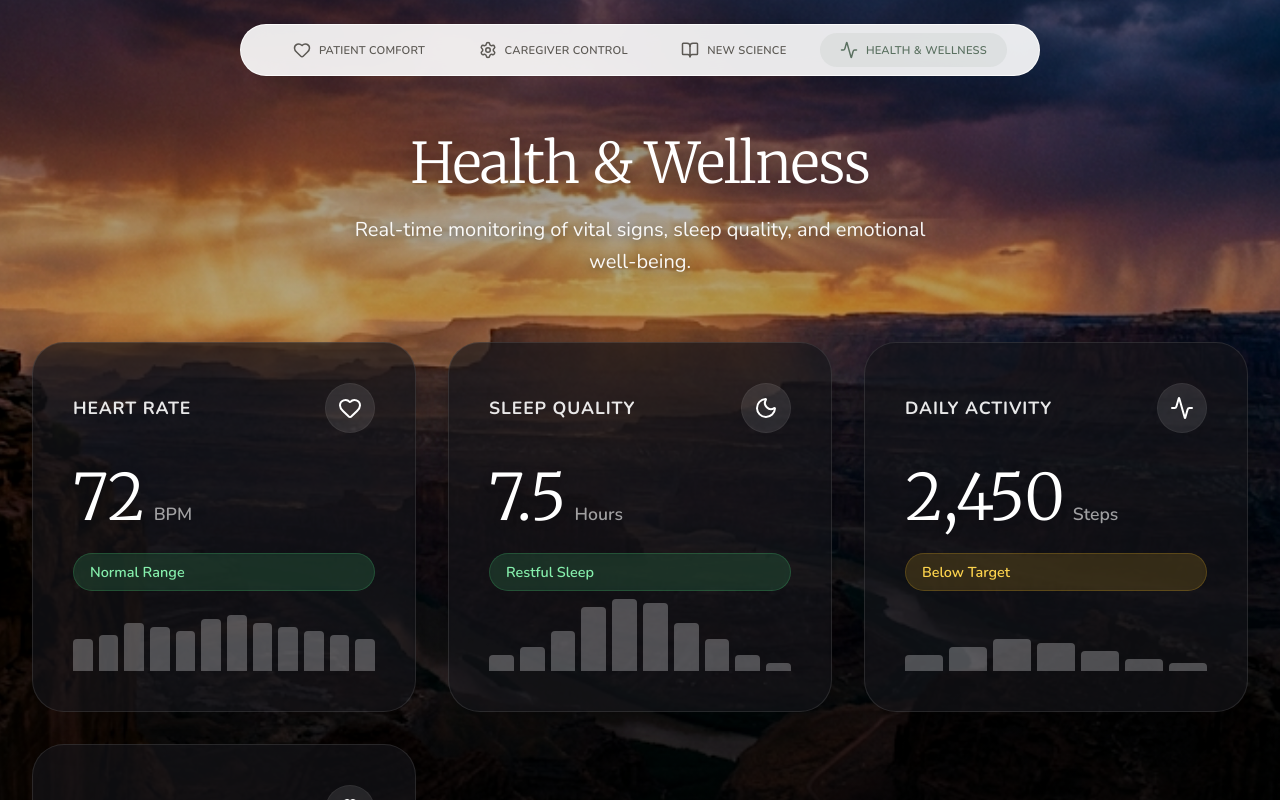
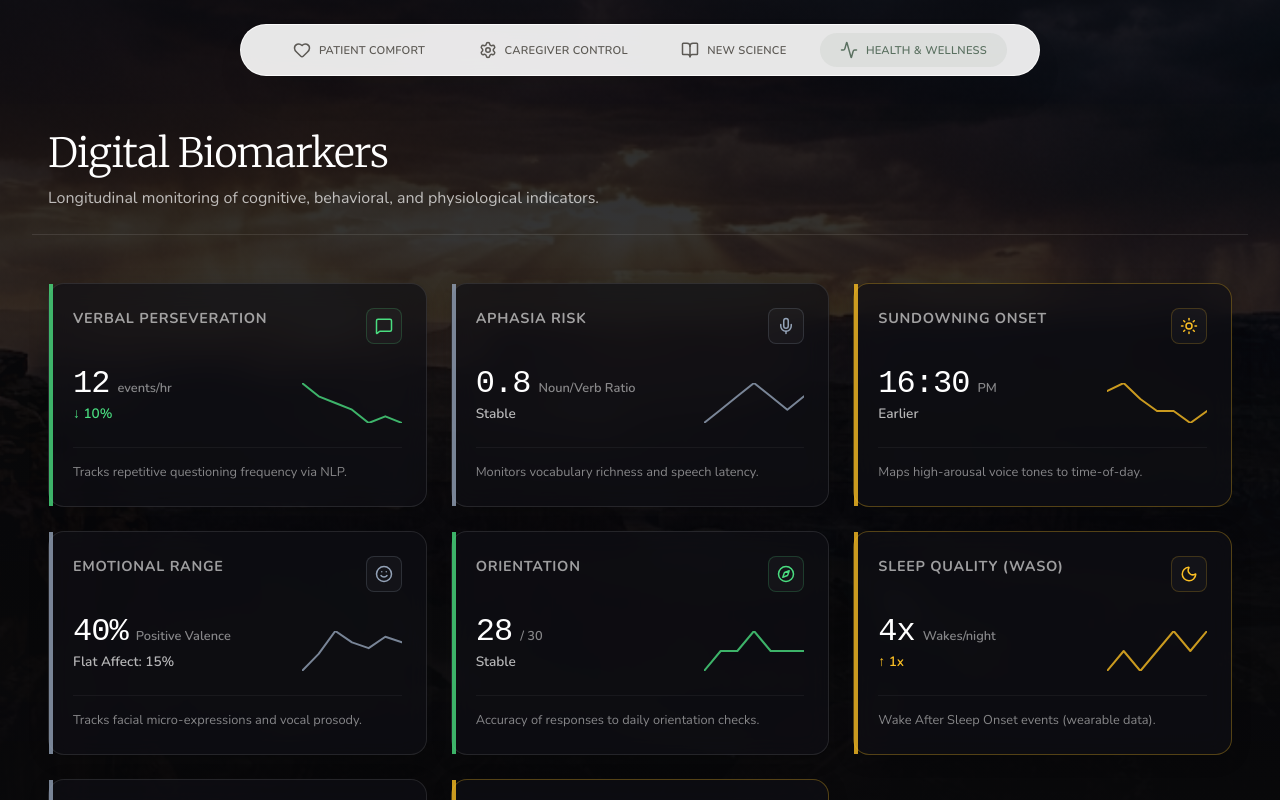
Before and after one commit to rgkhabbaz-sys/everloved-v3, a Next.js app: page /wellness in a window 1280 px wide. Built offline with nearby package versions, Linux system fonts and the light colour scheme.

Commit message:
Refactor: Health & Wellness Digital Biomarker Dashboard

```diff
--- a/src/components/Wellness/MetricCard.tsx
+++ b/src/components/Wellness/MetricCard.tsx
@@ -1,49 +1,65 @@
 import React from 'react';
 import { LucideIcon } from 'lucide-react';
 import styles from './Wellness.module.css';
+import Sparkline from './Sparkline';
 
 interface MetricCardProps {
     title: string;
     value: string | number;
-    unit: string;
+    unit?: string;
     icon: LucideIcon;
     status: 'good' | 'warning' | 'neutral';
-    statusText: string;
-    data?: number[]; // Simple array for visualization
+    trend?: string;
+    context?: string;
+    data?: number[];
 }
 
-const MetricCard: React.FC<MetricCardProps> = ({ title, value, unit, icon: Icon, status, statusText, data = [] }) => {
-    const statusClass = status === 'good' ? styles.statusGood : status === 'warning' ? styles.statusWarning : '';
+const MetricCard: React.FC<MetricCardProps> = ({
+    title,
+    value,
+    unit,
+    icon: Icon,
+    status,
+    trend,
+    context,
+    data = []
+}) => {
+    const statusColor = status === 'good' ? '#4ade80' : status === 'warning' ? '#fbbf24' : '#94a3b8';
 
     return (
-        <div className={`glass-panel ${styles.card}`}>
+        <div className={styles.card} style={{ borderColor: status === 'warning' ? 'rgba(251, 191, 36, 0.3)' : 'rgba(255, 255, 255, 0.1)' }}>
             <div className={styles.cardHeader}>
                 <h3 className={styles.cardTitle}>{title}</h3>
-                <div className={styles.iconWrapper}>
-                    <Icon size={24} />
+                <div className={styles.iconWrapper} style={{ color: statusColor, borderColor: `rgba(${status === 'good' ? '74, 222, 128' : status === 'warning' ? '251, 191, 36' : '148, 163, 184'}, 0.2)` }}>
+                    <Icon size={18} />
                 </div>
             </div>
 
-            <div className={styles.valueContainer}>
-                <span className={styles.value}>{value}</span>
-                <span className={styles.unit}>{unit}</span>
+            <div className={styles.mainContent}>
+                <div className={styles.valueGroup}>
+                    <div className={styles.valueContainer}>
+                        <span className={styles.value}>{value}</span>
+                        {unit && <span className={styles.unit}>{unit}</span>}
+                    </div>
+                    {trend && (
+                        <div className={styles.trend} style={{ color: trend.includes('↓') && status === 'good' ? '#4ade80' : trend.includes('↑') && status === 'warning' ? '#fbbf24' : 'rgba(255,255,255,0.7)' }}>
+                            {trend}
+                        </div>
+                    )}
+                </div>
+
+                <div className={styles.sparklineContainer}>
+                    <Sparkline data={data} color={statusColor} />
+                </div>
             </div>
 
-            <div className={`${styles.status} ${statusClass}`}>
-                {statusText}
-            </div>
-
-            {data.length > 0 && (
-                <div className={styles.visualization}>
-                    {data.map((h, i) => (
-                        <div
-                            key={i}
-                            className={styles.bar}
-                            style={{ height: `${h}%`, color: status === 'good' ? '#4ade80' : status === 'warning' ? '#fbbf24' : '#fff' }}
-                        />
-                    ))}
+            {context && (
+                <div className={styles.context}>
+                    {context}
                 </div>
             )}
+
+            <div className={styles.statusBar} style={{ background: statusColor }} />
         </div>
     );
 };
--- /dev/null
+++ b/src/components/Wellness/Sparkline.tsx
@@ -0,0 +1,45 @@
+import React from 'react';
+
+interface SparklineProps {
+    data: number[];
+    color?: string;
+    width?: number;
+    height?: number;
+    strokeWidth?: number;
+}
+
+const Sparkline: React.FC<SparklineProps> = ({
+    data,
+    color = '#4ade80',
+    width = 100,
+    height = 40,
+    strokeWidth = 2
+}) => {
+    if (!data || data.length < 2) return null;
+
+    const min = Math.min(...data);
+    const max = Math.max(...data);
+    const range = max - min || 1; // Avoid division by zero
+
+    // Calculate points
+    const points = data.map((val, i) => {
+        const x = (i / (data.length - 1)) * width;
+        const y = height - ((val - min) / range) * height;
+        return `${x},${y}`;
+    }).join(' ');
+
+    return (
+        <svg width="100%" height="100%" viewBox={`0 0 ${width} ${height}`} preserveAspectRatio="none">
+            <polyline
+                points={points}
+                fill="none"
+                stroke={color}
+                strokeWidth={strokeWidth}
+                strokeLinecap="round"
+                strokeLinejoin="round"
+            />
+        </svg>
+    );
+};
+
+export default Sparkline;
--- a/src/components/Wellness/Wellness.module.css
+++ b/src/components/Wellness/Wellness.module.css
@@ -3,8 +3,8 @@
     width: 100vw;
     position: relative;
     overflow-x: hidden;
-    background: #000;
-    /* Fallback */
+    background: #09090b;
+    /* Darker, more clinical background */
 }
 
 .backgroundWrapper {
@@ -18,11 +18,12 @@
 
 .backgroundImage {
     object-fit: cover;
-    opacity: 0.9;
-    /* Slight dim for text */
+    opacity: 0.4;
+    /* Reduced opacity for higher contrast UI */
+    filter: grayscale(40%) contrast(1.1);
+    /* More clinical, less vibrant */
 }
 
-/* Sophisticated Overlay for Legibility */
 .overlay {
     position: fixed;
     top: 0;
@@ -30,9 +31,9 @@
     width: 100%;
     height: 100%;
     background: linear-gradient(to bottom,
-            rgba(0, 0, 0, 0.4) 0%,
-            rgba(0, 0, 0, 0.2) 40%,
-            rgba(0, 0, 0, 0.7) 100%);
+            rgba(9, 9, 11, 0.7) 0%,
+            rgba(9, 9, 11, 0.5) 40%,
+            rgba(9, 9, 11, 0.9) 100%);
     z-index: 1;
     pointer-events: none;
 }
@@ -40,191 +41,180 @@
 .dashboard {
     position: relative;
     z-index: 10;
-    /* padding handled by PageLayout */
-    /* padding: 8rem 2rem 4rem; */
-    max-width: 1400px;
+    max-width: 1600px;
+    /* Wider for 4 columns */
     margin: 0 auto;
 }
 
 .header {
-    margin-bottom: 4rem;
-    text-align: center;
+    margin-bottom: 3rem;
+    text-align: left;
+    /* Clinical dashboards often align left */
+    padding-left: 1rem;
     animation: fadeIn 1s ease-out;
+    border-bottom: 1px solid rgba(255, 255, 255, 0.1);
+    padding-bottom: 1.5rem;
 }
 
 .title {
     font-family: 'Merriweather', serif;
-    font-size: 3.5rem;
+    font-size: 2.5rem;
+    /* Slightly smaller, more professional */
     font-weight: 300;
-    margin-bottom: 1rem;
+    margin-bottom: 0.5rem;
     color: #fff;
-    text-shadow: 0 4px 20px rgba(0, 0, 0, 0.5);
-    /* Stronger shadow */
     letter-spacing: -0.02em;
 }
 
 .subtitle {
     font-family: 'Nunito', sans-serif;
-    color: rgba(255, 255, 255, 0.95);
-    font-size: 1.25rem;
-    max-width: 600px;
-    margin: 0 auto;
-    line-height: 1.6;
-    font-weight: 500;
-    text-shadow: 0 2px 10px rgba(0, 0, 0, 0.5);
+    color: rgba(255, 255, 255, 0.7);
+    font-size: 1rem;
+    max-width: 800px;
+    line-height: 1.5;
+    font-weight: 400;
 }
 
 .grid {
     display: grid;
-    grid-template-columns: repeat(auto-fit, minmax(320px, 1fr));
-    gap: 2rem;
+    grid-template-columns: repeat(auto-fit, minmax(300px, 1fr));
+    gap: 1.5rem;
+    padding: 0 1rem;
 }
 
-.grid>* {
-    opacity: 0;
-    animation: slideUp 0.8s cubic-bezier(0.2, 0.8, 0.2, 1) forwards;
+/* Responsive adjustments */
+@media (min-width: 1400px) {
+    .grid {
+        grid-template-columns: repeat(4, 1fr);
+        /* 4 columns on large screens */
+    }
 }
 
-.grid>*:nth-child(1) {
-    animation-delay: 0.1s;
-}
-
-.grid>*:nth-child(2) {
-    animation-delay: 0.2s;
-}
-
-.grid>*:nth-child(3) {
-    animation-delay: 0.3s;
-}
-
-.grid>*:nth-child(4) {
-    animation-delay: 0.4s;
-}
-
-/* Premium Dark Glass Card - High Contrast */
 .card {
-    background: rgba(20, 20, 25, 0.65);
-    /* Dark Charcoal Glass */
-    backdrop-filter: blur(24px);
-    -webkit-backdrop-filter: blur(24px);
+    background: rgba(15, 15, 20, 0.7);
+    /* Darker glass */
+    backdrop-filter: blur(12px);
+    -webkit-backdrop-filter: blur(12px);
     border: 1px solid rgba(255, 255, 255, 0.1);
-    border-radius: 32px;
-    padding: 2.5rem;
+    border-radius: 16px;
+    /* Tighter radius */
+    padding: 1.5rem;
     display: flex;
     flex-direction: column;
     height: 100%;
     position: relative;
-    overflow: hidden;
-    transition: all 0.4s cubic-bezier(0.2, 0.8, 0.2, 1);
-    box-shadow: 0 20px 40px -10px rgba(0, 0, 0, 0.4);
+    transition: all 0.3s ease;
+    box-shadow: 0 4px 20px rgba(0, 0, 0, 0.2);
 }
 
 .card:hover {
-    transform: translateY(-8px);
-    background: rgba(20, 20, 25, 0.75);
+    background: rgba(20, 20, 25, 0.8);
+    transform: translateY(-2px);
+    box-shadow: 0 10px 30px rgba(0, 0, 0, 0.3);
     border-color: rgba(255, 255, 255, 0.2);
-    box-shadow: 0 30px 60px -12px rgba(0, 0, 0, 0.5);
 }
 
 .cardHeader {
     display: flex;
-    align-items: center;
+    align-items: flex-start;
     justify-content: space-between;
-    margin-bottom: 2rem;
+    margin-bottom: 1.5rem;
 }
 
 .cardTitle {
     font-family: 'Nunito', sans-serif;
-    font-size: 1.1rem;
+    font-size: 0.9rem;
     font-weight: 700;
-    color: rgba(255, 255, 255, 0.9);
+    color: rgba(255, 255, 255, 0.6);
+    text-transform: uppercase;
     letter-spacing: 0.05em;
-    text-transform: uppercase;
+    line-height: 1.4;
 }
 
 .iconWrapper {
-    padding: 12px;
-    background: rgba(255, 255, 255, 0.1);
-    border-radius: 50%;
-    color: #fff;
+    padding: 8px;
+    background: rgba(255, 255, 255, 0.03);
+    border-radius: 8px;
     display: flex;
     align-items: center;
     justify-content: center;
-    border: 1px solid rgba(255, 255, 255, 0.05);
+    border: 1px solid transparent;
+}
+
+.mainContent {
+    display: flex;
+    justify-content: space-between;
+    align-items: flex-end;
+    margin-bottom: 1.5rem;
+}
+
+.valueGroup {
+    display: flex;
+    flex-direction: column;
+    gap: 0.25rem;
 }
 
 .valueContainer {
-    margin-bottom: 1.5rem;
+    display: flex;
+    align-items: baseline;
 }
 
 .value {
-    font-family: 'Merriweather', serif;
-    font-size: 4rem;
-    font-weight: 300;
+    font-family: 'Roboto Mono', monospace;
+    /* Monospace for data */
+    font-size: 2rem;
+    font-weight: 500;
     color: #fff;
     line-height: 1;
-    text-shadow: 0 2px 10px rgba(0, 0, 0, 0.2);
+    letter-spacing: -0.03em;
 }
 
 .unit {
     font-family: 'Nunito', sans-serif;
-    font-size: 1.1rem;
-    color: rgba(255, 255, 255, 0.6);
+    font-size: 0.8rem;
+    color: rgba(255, 255, 255, 0.5);
     margin-left: 0.5rem;
     font-weight: 600;
 }
 
-.status {
-    display: inline-flex;
+.trend {
+    font-family: 'Nunito', sans-serif;
+    font-size: 0.85rem;
+    font-weight: 600;
+    display: flex;
     align-items: center;
-    gap: 0.5rem;
-    font-size: 0.9rem;
-    font-weight: 600;
-    padding: 0.5rem 1rem;
-    border-radius: 99px;
-    background: rgba(255, 255, 255, 0.05);
-    color: rgba(255, 255, 255, 0.9);
-    backdrop-filter: blur(4px);
-    border: 1px solid rgba(255, 255, 255, 0.05);
+    gap: 4px;
 }
 
-.statusGood {
-    background: rgba(74, 222, 128, 0.15);
-    color: #86efac;
-    border-color: rgba(74, 222, 128, 0.2);
+.sparklineContainer {
+    width: 100px;
+    height: 40px;
+    opacity: 0.8;
 }
 
-.statusWarning {
-    background: rgba(251, 191, 36, 0.15);
-    color: #fcd34d;
-    border-color: rgba(251, 191, 36, 0.2);
+.context {
+    font-family: 'Nunito', sans-serif;
+    font-size: 0.8rem;
+    color: rgba(255, 255, 255, 0.5);
+    line-height: 1.4;
+    margin-top: auto;
+    padding-top: 1rem;
+    border-top: 1px solid rgba(255, 255, 255, 0.05);
 }
 
-/* Visualization Bars */
-.visualization {
-    margin-top: auto;
-    height: 80px;
-    display: flex;
-    align-items: flex-end;
-    gap: 6px;
-    opacity: 0.9;
-}
-
-.bar {
-    flex: 1;
-    background: rgba(255, 255, 255, 0.3);
-    border-radius: 4px 4px 0 0;
-    transition: height 1s cubic-bezier(0.2, 0.8, 0.2, 1);
-}
-
-.card:hover .bar {
-    background: rgba(255, 255, 255, 0.5);
+.statusBar {
+    position: absolute;
+    top: 0;
+    left: 0;
+    width: 4px;
+    height: 100%;
+    opacity: 0.8;
 }
 
 @keyframes slideUp {
     from {
         opacity: 0;
-        transform: translateY(40px);
+        transform: translateY(20px);
     }
 
     to {
--- a/src/components/Wellness/WellnessDashboard.tsx
+++ b/src/components/Wellness/WellnessDashboard.tsx
@@ -2,7 +2,16 @@
 
 import React from 'react';
 import Image from 'next/image';
-import { Heart, Moon, Activity, Brain } from 'lucide-react';
+import {
+    MessageSquare,
+    Mic,
+    Sun,
+    Smile,
+    Compass,
+    Moon,
+    Activity,
+    Droplets
+} from 'lucide-react';
 import { motion } from 'framer-motion';
 import MetricCard from './MetricCard';
 import PageLayout from '../UI/PageLayout';
@@ -13,7 +22,7 @@ const container = {
     show: {
         opacity: 1,
         transition: {
-            staggerChildren: 0.5
+            staggerChildren: 0.1
         }
     }
 };
@@ -24,26 +33,21 @@ const item = {
         opacity: 1,
         y: 0,
         transition: {
-            duration: 2.0,
-            ease: "easeInOut" as const
+            duration: 0.8,
+            ease: "easeOut" as const
         }
     }
 };
 
 const WellnessDashboard = () => {
-    // Mock data for visualizations
-    const heartRateData = [40, 45, 60, 55, 50, 65, 70, 60, 55, 50, 45, 40];
-    const sleepData = [20, 30, 50, 80, 90, 85, 60, 40, 20, 10];
-    const moodData = [60, 65, 70, 80, 75, 70, 65, 60, 65, 70];
-
     return (
         <div className={styles.container}>
             <div className={styles.backgroundWrapper}>
                 <motion.div
                     initial={{ scale: 1 }}
-                    animate={{ scale: 1.3 }}
+                    animate={{ scale: 1.1 }}
                     transition={{
-                        duration: 35,
+                        duration: 40,
                         repeat: Infinity,
                         repeatType: 'reverse',
                         ease: 'easeInOut',
@@ -69,58 +73,122 @@ const WellnessDashboard = () => {
             >
                 <PageLayout>
                     <header className={styles.header}>
-                        <h1 className={styles.title}>Health & Wellness</h1>
+                        <h1 className={styles.title}>Digital Biomarkers</h1>
                         <p className={styles.subtitle}>
-                            Real-time monitoring of vital signs, sleep quality, and emotional well-being.
+                            Longitudinal monitoring of cognitive, behavioral, and physiological indicators.
                         </p>
                     </header>
 
                     <div className={styles.grid}>
+                        {/* Card 1: Verbal Perseveration */}
                         <motion.div variants={item}>
                             <MetricCard
-                                title="Heart Rate"
-                                value="72"
-                                unit="BPM"
-                                icon={Heart}
+                                title="Verbal Perseveration"
+                                value="12"
+                                unit="events/hr"
+                                icon={MessageSquare}
                                 status="good"
-                                statusText="Normal Range"
-                                data={heartRateData}
+                                trend="↓ 10%"
+                                context="Tracks repetitive questioning frequency via NLP."
+                                data={[18, 16, 15, 14, 12, 13, 12]}
                             />
                         </motion.div>
 
+                        {/* Card 2: Semantic Density */}
                         <motion.div variants={item}>
                             <MetricCard
-                                title="Sleep Quality"
-                                value="7.5"
-                                unit="Hours"
-                                icon={Moon}
-                                status="good"
-                                statusText="Restful Sleep"
-                                data={sleepData}
+                                title="Aphasia Risk"
+                                value="0.8"
+                                unit="Noun/Verb Ratio"
+                                icon={Mic}
+                                status="neutral"
+                                trend="Stable"
+                                context="Monitors vocabulary richness and speech latency."
+                                data={[0.78, 0.79, 0.8, 0.81, 0.8, 0.79, 0.8]}
                             />
                         </motion.div>
 
+                        {/* Card 3: Circadian Agitation */}
                         <motion.div variants={item}>
                             <MetricCard
-                                title="Daily Activity"
-                                value="2,450"
-                                unit="Steps"
-                                icon={Activity}
+                                title="Sundowning Onset"
+                                value="16:30"
+                                unit="PM"
+                                icon={Sun}
                                 status="warning"
-                                statusText="Below Target"
-                                data={[20, 30, 40, 35, 25, 15, 10]}
+                                trend="Earlier"
+                                context="Maps high-arousal voice tones to time-of-day."
+                                data={[17.0, 17.2, 16.8, 16.5, 16.5, 16.2, 16.5]} // Decimal hours
                             />
                         </motion.div>
 
+                        {/* Card 4: Affective State */}
                         <motion.div variants={item}>
                             <MetricCard
-                                title="Cognitive State"
-                                value="Stable"
-                                unit=""
-                                icon={Brain}
+                                title="Emotional Range"
+                                value="40%"
+                                unit="Positive Valence"
+                                icon={Smile}
                                 status="neutral"
-                                statusText="No significant changes"
-                                data={moodData}
+                                trend="Flat Affect: 15%"
+                                context="Tracks facial micro-expressions and vocal prosody."
+                                data={[35, 38, 42, 40, 39, 41, 40]}
+                            />
+                        </motion.div>
+
+                        {/* Card 5: Spatiotemporal Awareness */}
+                        <motion.div variants={item}>
+                            <MetricCard
+                                title="Orientation"
+                                value="28"
+                                unit="/ 30"
+                                icon={Compass}
+                                status="good"
+                                trend="Stable"
+                                context="Accuracy of responses to daily orientation checks."
+                                data={[27, 28, 28, 29, 28, 28, 28]}
+                            />
+                        </motion.div>
+
+                        {/* Card 6: Sleep Fragmentation */}
+                        <motion.div variants={item}>
+                            <MetricCard
+                                title="Sleep Quality (WASO)"
+                                value="4x"
+                                unit="Wakes/night"
+                                icon={Moon}
+                                status="warning"
+                                trend="↑ 1x"
+                                context="Wake After Sleep Onset events (wearable data)."
+                                data={[2, 3, 2, 3, 4, 3, 4]}
+                            />
+                        </motion.div>
+
+                        {/* Card 7: Gait Velocity */}
+                        <motion.div variants={item}>
+                            <MetricCard
+                                title="Gait Velocity"
+                                value="0.8"
+                                unit="m/s"
+                                icon={Activity}
+                                status="neutral"
+                                trend="Stable"
+                                context="Walking speed and steadiness (Fall risk indicator)."
+                                data={[0.82, 0.81, 0.8, 0.79, 0.8, 0.81, 0.8]}
+                            />
+                        </motion.div>
+
+                        {/* Card 8: Hydration */}
+                        <motion.div variants={item}>
+                            <MetricCard
+                                title="Hydration Adherence"
+                                value="1.2"
+                                unit="L / day"
+                                icon={Droplets}
+                                status="warning"
+                                trend="↓ Low Warning"
+                                context="Logged fluid intake frequency."
+                                data={[1.5, 1.4, 1.3, 1.3, 1.2, 1.1, 1.2]}
                             />
                         </motion.div>
                     </div>
```
